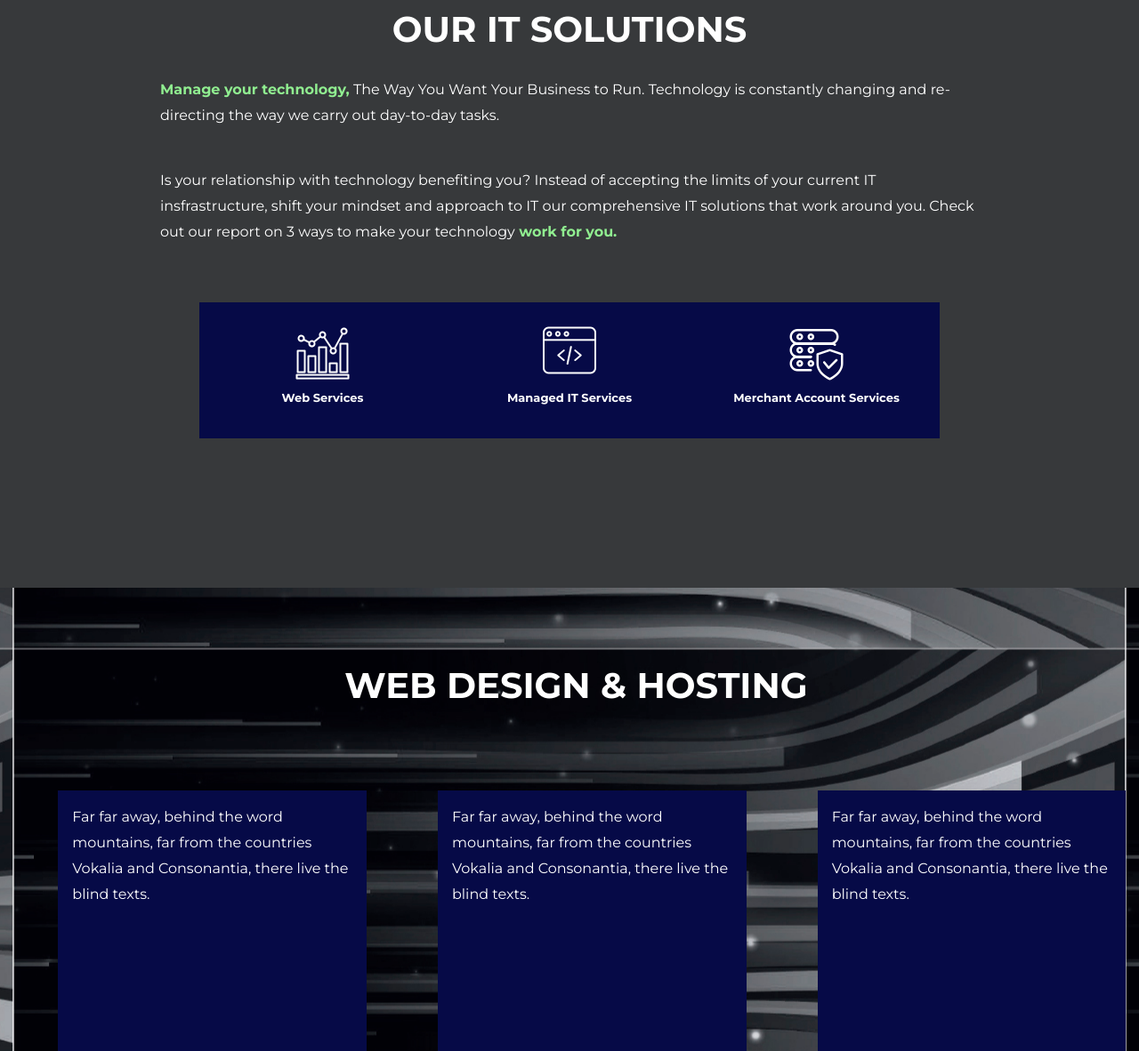
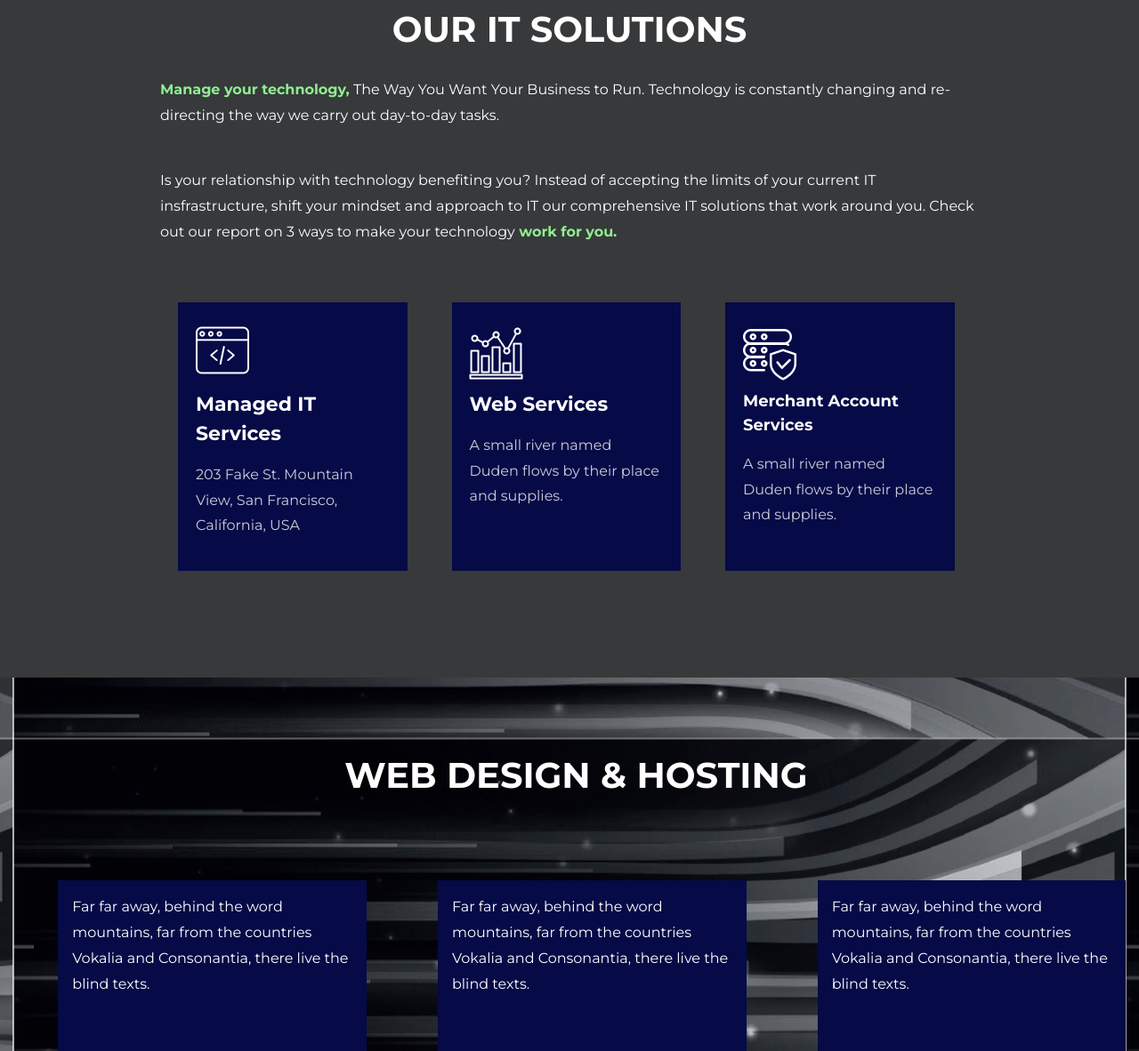
Before and after one commit to therockitpad/abcld-website, a website: page itsolution/index.html in a window 1280 px wide. Shown: the part 877-2059 px from the top of the page at 89% size. Drawn offline with Linux system fonts and the light colour scheme; some packages are replaced by stand-ins of ours; no server answers; files whose address does not match are found by name.

Commit message:
our it solutions boxes

```diff
--- a/itsolution/index.html
+++ b/itsolution/index.html
@@ -147,6 +147,9 @@
 		</div>
 	</section> -->
 
+
+
+
 		<section class="ftco-section">
 		<div class="container">
 			<div class="row justify-content-center pb-5">
@@ -163,47 +166,44 @@
 					</p>
 				</div>
 			</div>
+					<div class="container">
 
+						<div class="row d-flex no-gutters">
+							<div class="col-md-3 d-flex align-self-center ftco-animate">
+								<div class="media block-6 services d-block" >
 
-			<div class="container">
-				<div class="row justify-content-center pb-5" >
-
-					<div class="col-3 " >
-						<div class="media block-6 services d-block" style="text-align: center;">
-
-							<div class="icon"><span class="flaticon-stats"></span></div>
+									<div class="icon"><span class="flaticon-web-programming"></span></div>
 									<div class="media-body">
-								<h3 class="heading mb-3" style="font-size: 13px;">Web Services </h3>
-
+										<h3 class="heading mb-3" style="font-size: 22px;">Managed IT Services</h3>
+										<p> 203 Fake St. Mountain View, San Francisco, California, USA</p>
 									</div>
 								</div>
 							</div>
-					<div class="col-3 " >
-						<div class="media block-6 services d-block" style="text-align: center;" >
+							<div class="col-md-3 d-flex align-self-stretch ftco-animate">
+								<div class="media block-6 services d-block">
 
-							<div class="icon"><span class="flaticon-web-programming"></span></div>
-							<div class="media-body">
-								<h3 class="heading mb-3" style="font-size: 13px;">Managed IT Services</h3>
-
+									<div class="icon"><span class="flaticon-stats"></span></div>
+									<div class="media-body" style="font-size: 22px;">
+										<h3 class="heading mb-3" style="font-size: 22px;">Web Services  </h3>
+										<p>A small river named Duden flows by their place and supplies.</p>
 									</div>
 								</div>
 							</div>
-					<div class="col-3 " >
-						<div class="media block-6 services d-block" style="text-align: center;">
+							<div class="col-md-3 d-flex align-self-stretch ftco-animate">
+								<div class="media block-6 services d-block">
 
 									<div class="icon"><span class="flaticon-secure"></span></div>
 									<div class="media-body">
-								<h3 class="heading mb-3" style="font-size: 13px;">Merchant Account Services</h3>
-
+										<h3 class="heading mb-3">Merchant Account Services</h3>
+										<p>A small river named Duden flows by their place and supplies.</p>
 									</div>
 								</div>
 							</div>
-
-
-
+						</div>
 					</div>
 				</div>
 			</section>
+
 
 
 	<section class="ftco-section ftco-no-pb testimony-section" style="background-image: url(images/services.jpg);">
```
Lines whose indentation alone changed are shown as unchanged.
